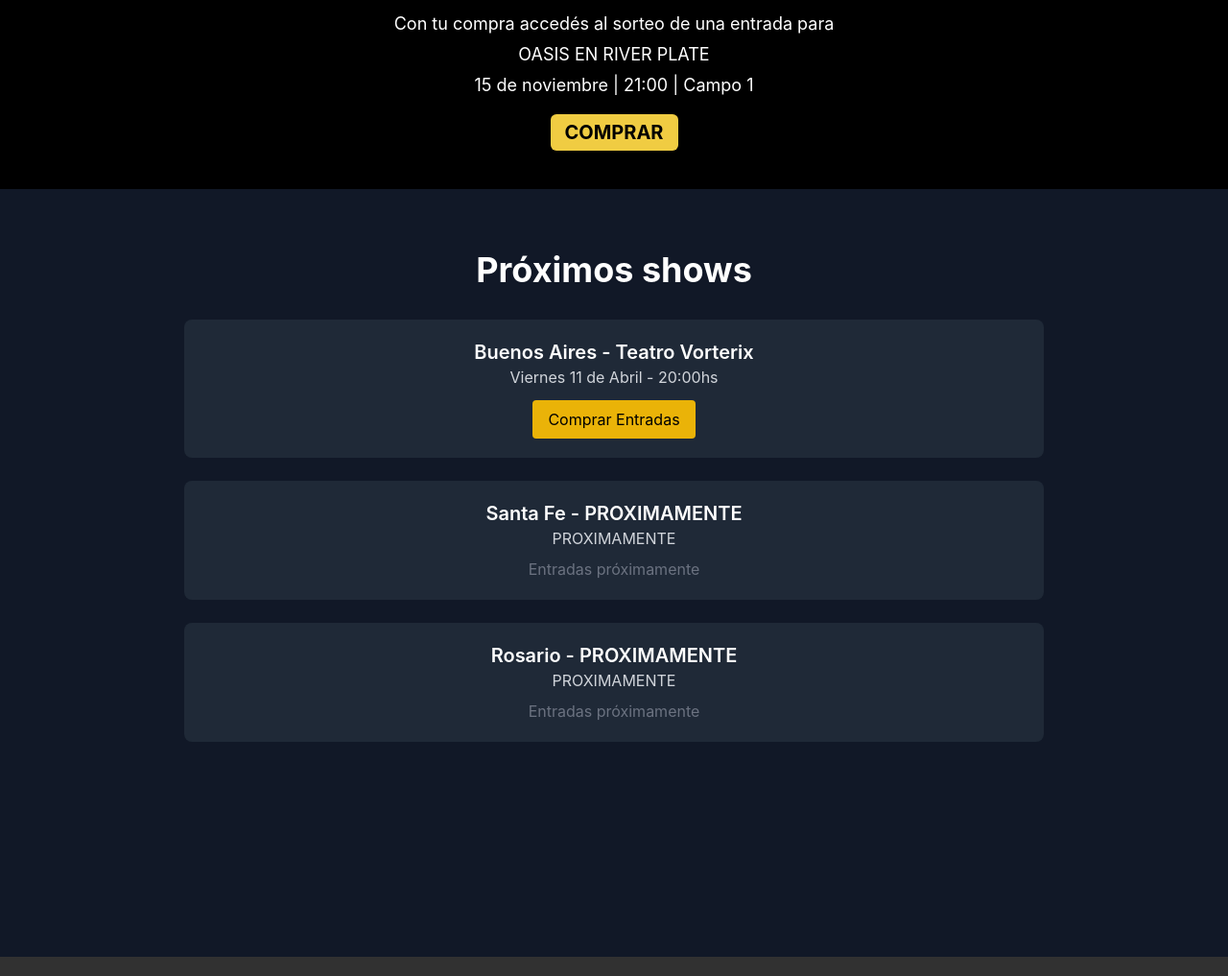
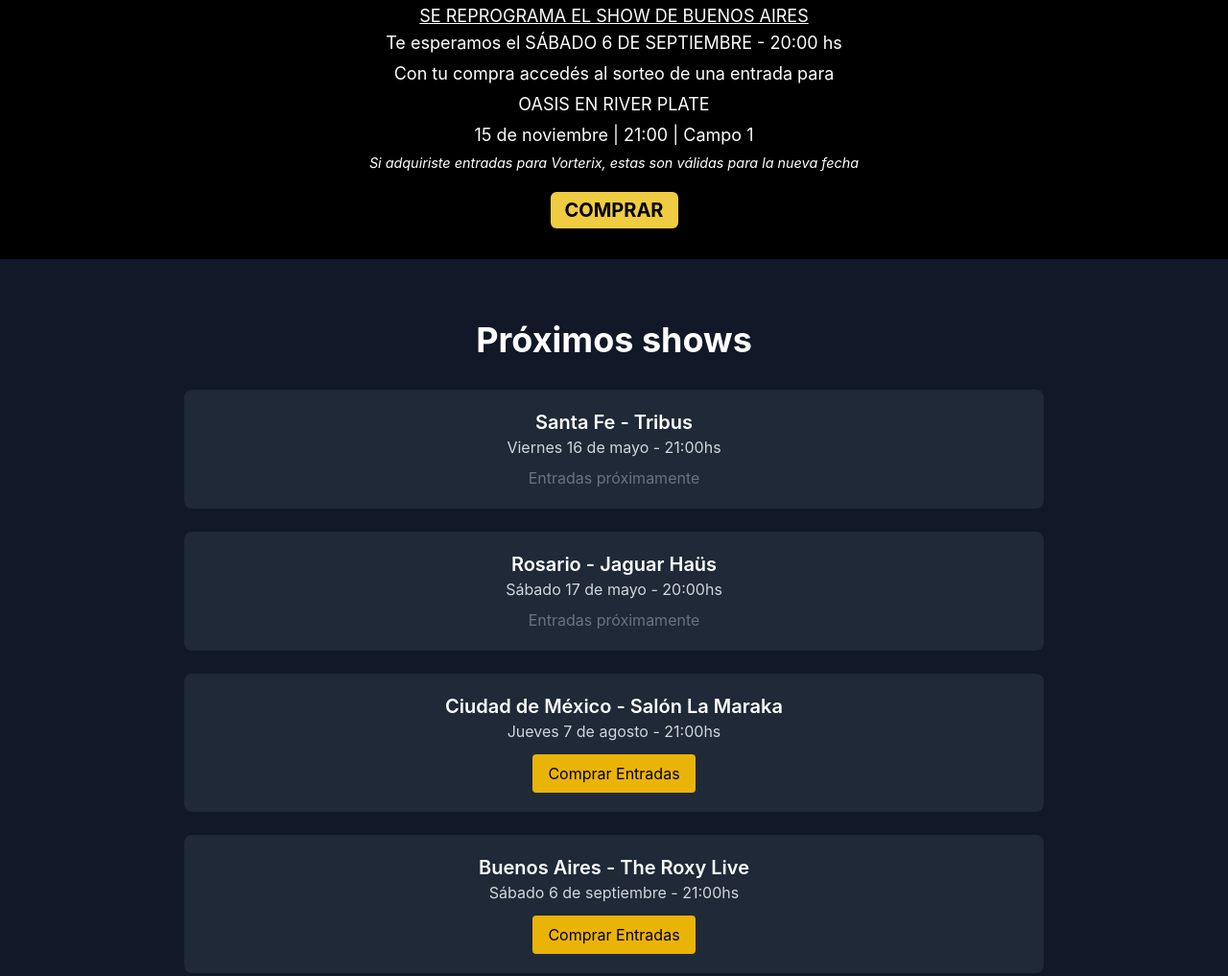
Before and after one commit to martinlpc/oeisis-website, an Astro site: page / in a window 1280 px wide. Shown: the part 1403-2420 px from the top of the page at 96% size. Built offline with nearby package versions, Linux system fonts and the light colour scheme; Astro itself is replaced by a stand-in of ours.

Commit message:
Update FeaturedSection w/roxy details and rm outd entries

```diff
--- a/src/components/FeaturedSection.astro
+++ b/src/components/FeaturedSection.astro
@@ -3,15 +3,18 @@
 import featuredImg from '../images/nextshow.jpg';
 ---
 
-<section class="w-full min-h-screen flex items-center justify-center py-8 bg-black text-white text-center">
+<section class="w-full flex items-center justify-center py-8 bg-black text-white text-center">
     <div class="max-w-4xl mx-auto px-4">
         <h2 class="text-2xl md:text-4xl font-bold mb-4">UPCOMING NEXT:</h2>
 
         <Image src={featuredImg} alt="Lo que se viene" sizes="(max-width: 767px) 100vw, 50vw" widths={[480, 768, 1024]} class="w-9/10 h-auto mx-auto mb-8" />
         <div class="text-base md:text-lg font-small space-y-1 pb-4">
+            <p><u>SE REPROGRAMA EL SHOW DE BUENOS AIRES</u></p>
+            <span>Te esperamos el SÁBADO 6 DE SEPTIEMBRE - 20:00 hs</span>
             <p>Con tu compra accedés al sorteo de una entrada para</p>
             <p>OASIS EN RIVER PLATE</p>
             <p>15 de noviembre | 21:00 | Campo 1</p>
+            <small><i>Si adquiriste entradas para Vorterix, estas son válidas para la nueva fecha</i></small>
         </div>
         <button class="buy-button px-8 py-4 bg-yellow-500 text-black text-lg lg:text-xl font-semibold rounded-md hover:bg-yellow-600 transition-colors">
             <a target="_blank" href="https://www.allaccess.com.ar/event/oeisis-tributo-a-oasis-knebworth-night">Comprar</a>
--- a/src/data/shows/02-knebworth-sfe.yaml
+++ b/src/data/shows/01-knebworth-sfe.yaml
@@ -1,6 +1,6 @@
 
 id: 'knebworth-night-sf'
 ciudad: 'Santa Fe'
-lugar: 'PROXIMAMENTE'
-fecha: 'PROXIMAMENTE'
+lugar: 'Tribus'
+fecha: 'Viernes 16 de mayo - 21:00hs'
 linkCompra: ''
--- /dev/null
+++ b/src/data/shows/02-knebworth-ros.yaml
@@ -0,0 +1,5 @@
+id: 'knebworth-night-ros'
+ciudad: 'Rosario'
+lugar: 'Jaguar Haüs'
+fecha: 'Sábado 17 de mayo - 20:00hs'
+linkCompra: ''
--- /dev/null
+++ b/src/data/shows/03-knebworth-cdmx.yaml
@@ -0,0 +1,5 @@
+id: 'knebworth-night-cdmx'
+ciudad: 'Ciudad de México'
+lugar: 'Salón La Maraka'
+fecha: 'Jueves 7 de agosto - 21:00hs'
+linkCompra: 'https://www.passline.com/eventos/oeisis-homenaje-a-oasis-en-salon-la-maraka-cdmx'
--- a/src/data/shows/03-knebworth-ros.yaml
+++ /dev/null
@@ -1,5 +0,0 @@
-id: 'knebworth-night-ros'
-ciudad: 'Rosario'
-lugar: 'PROXIMAMENTE'
-fecha: 'PROXIMAMENTE'
-linkCompra: ''
--- a/src/data/shows/01-knebworth-ba.yaml
+++ b/src/data/shows/04-knebworth-ba.yaml
@@ -1,5 +1,5 @@
 id: 'knebworth-night-ba'
 ciudad: 'Buenos Aires'
-lugar: 'Teatro Vorterix'
-fecha: 'Viernes 11 de Abril - 20:00hs'
+lugar: 'The Roxy Live'
+fecha: 'Sábado 6 de septiembre - 21:00hs'
 linkCompra: 'https://www.allaccess.com.ar/event/oeisis-tributo-a-oasis-knebworth-night'
```
